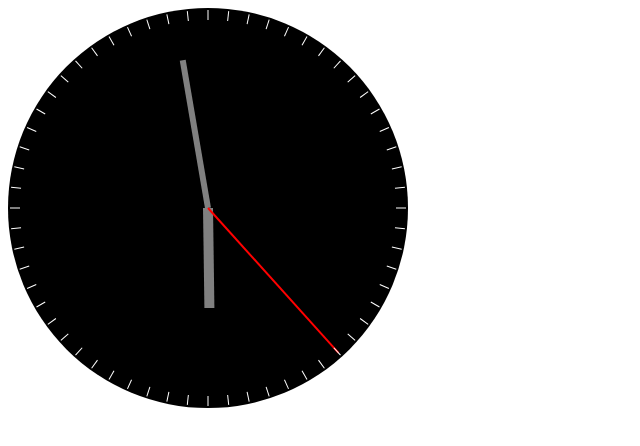
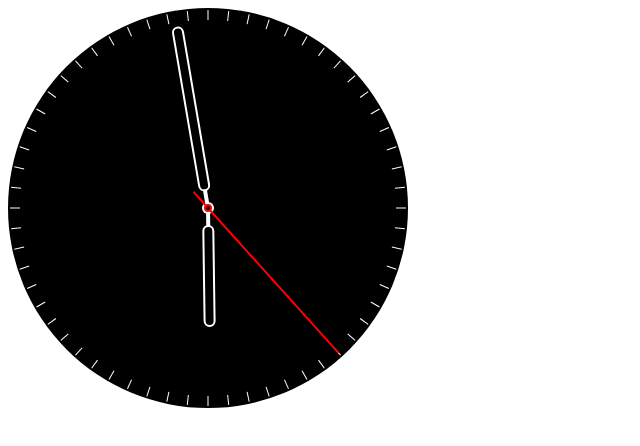
Before and after one commit to davidkarolyi/watch, a plain HTML site: page index.html in a window 1280 px wide. Shown: the whole page, without its empty margins (0-640 px from the left). Drawn offline with Linux system fonts and the light colour scheme.

Commit message:
Add styles to all hands

```diff
--- a/index.html
+++ b/index.html
@@ -8,10 +8,24 @@
   <body>
     <svg class="watch" width="400" height="400">
       <circle cx="200" cy="200" r="200" fill="black" />
-      <rect class="hours-hand" width="10" height="100" x="195" y="100" fill="grey"></rect>
-      <rect class="minutes-hand" width="6" height="150" x="197" y="50" fill="grey"></rect>
-      <rect class="seconds-hand" width="2" height="195" x="199" y="5" fill="red"></rect>
+      <g class="hours-hand">
+        <rect width="4" height="20" x="198" y="178" fill="white"></rect>
+        <rect width="10" height="100" x="195" y="82" fill="black" stroke="white" rx="5" style="stroke-width: 2;"></rect>
+      </g>
+      <g class="minutes-hand">
+        <rect width="4" height="20" x="198" y="178" fill="white"></rect>
+        <rect width="10" height="165" x="195" y="17" fill="black" stroke="white" rx="5" style="stroke-width: 2;"></rect>
+      </g>
       <g class="minute-marks"></g>
+      <g class="donut">
+        <circle cx="200" cy="200" r="6" fill="white"></circle>
+        <circle cx="200" cy="200" r="4" fill="red"></circle>
+        <circle cx="200" cy="200" r="2" fill="black"></circle>
+      </g>
+      <g class="seconds-hand">
+        <rect  width="2" height="193" x="199" y="5" fill="red" rx="1"></rect>
+        <rect  width="2" height="20" x="199" y="202" fill="red" rx="1"></rect>
+      </g>
     </svg>
     <script src="index.js"></script>
 </body>
```
